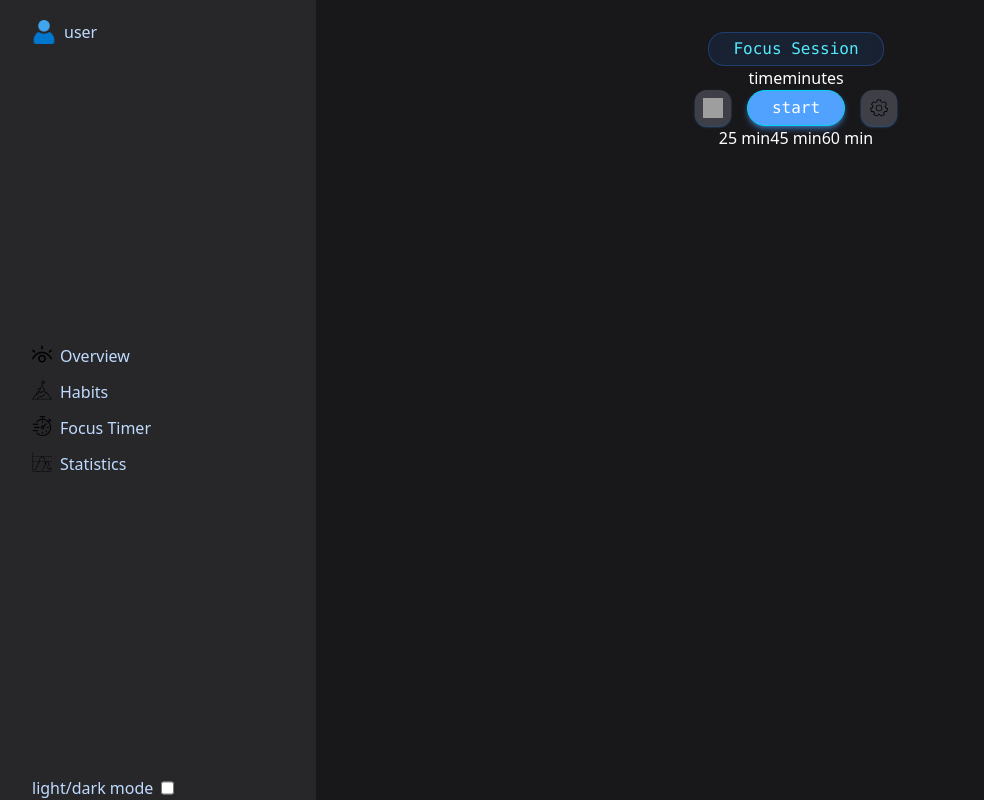
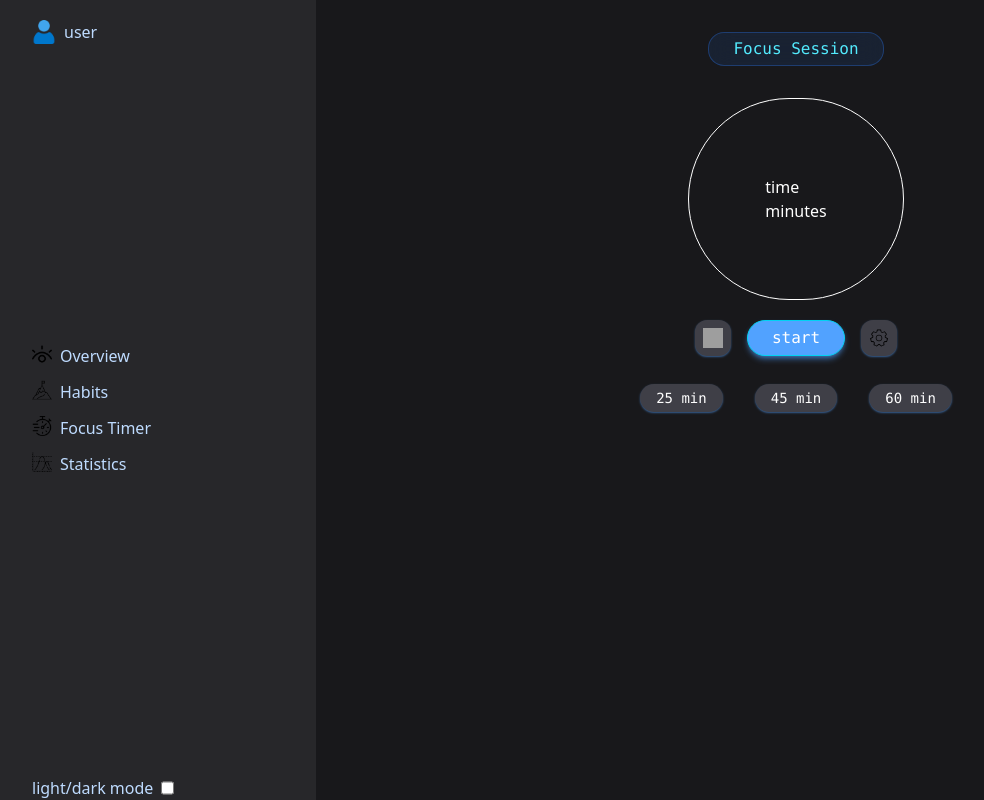
Before and after one commit to nastytolstenkova-hue/portfolio-project, a React (Vite) app: page /focus-timer in a window 1280 px wide. Shown: the whole page, without its empty margins (4-988 px from the left). Built offline with nearby package versions, Linux system fonts and the light colour scheme; grey boxes are pictures that could not be loaded.

Commit message:
designing timer component: bottom part + circle for timer

```diff
--- a/src/components/Timer.tsx
+++ b/src/components/Timer.tsx
@@ -2,22 +2,28 @@ import refresh from '../assets/reload.png';
 import setting from '../assets/gear.png'
 
 export default function Timer(){
+  const designButtonTime = 'font-mono text-sm rounded-full px-4 py-1 w-fit text-white bg-zinc-700 mx-4 shadow-xs shadow-blue-400/50 '
+  const activeButton = ' active:cursor-pointer active:shadow-none  hover:cursor-pointer hover:shadow-md'
   return (
     <div className="">
-      <div className="flex justify-center ">
-        <p>time</p>
-        <p>minutes</p>
+      <div className="flex justify-center my-5">
+        <div className='border p-19 rounded-full'>
+          <p>time</p>
+          <p>minutes</p>
+
+        </div>
+
       </div>
       <div className="flex justify-center ">
-        <button className='rounded-xl bg-zinc-700 shadow-xs shadow-blue-400/50 '><img src={refresh} className="h-5 w-5 m-2"/></button>
-        <button className="font-mono border rounded-full px-6 w-fit text-white bg-blue-400 border-cyan-400 backdrop-blur-md mx-4 shadow-md shadow-blue-400/50
-      ">start</button>
-        <button className='rounded-xl bg-zinc-700 shadow-xs shadow-blue-400/50 '><img src={setting} className="h-5 w-5 m-2"/></button>
+        <button className={`rounded-xl bg-zinc-700 shadow-xs shadow-blue-400/50 ${activeButton} `}><img src={refresh} className="h-5 w-5 m-2"/></button>
+        <button className={`font-mono border rounded-full px-6 w-fit text-white bg-blue-400 border-cyan-400 backdrop-blur-md mx-4 shadow-md shadow-blue-400/50 ${activeButton}
+      `}>start</button>
+        <button className={`rounded-xl bg-zinc-700 shadow-xs shadow-blue-400/50 ${activeButton} `}><img src={setting} className="h-5 w-5 m-2"/></button>
       </div>
-      <div className="flex justify-center ">
-        <button>25 min</button>
-        <button>45 min</button>
-        <button>60 min</button>
+      <div className="flex justify-center my-7">
+        <button className={`${designButtonTime} ${activeButton}`}>25 min</button>
+        <button className={`${designButtonTime} ${activeButton}`}>45 min</button>
+        <button className={`${designButtonTime} ${activeButton}`}>60 min</button>
       </div>
     </div>
   )
--- a/src/pages/FocusTimer.tsx
+++ b/src/pages/FocusTimer.tsx
@@ -3,7 +3,7 @@ import Timer from "../components/Timer"
 export default function FocusTimer(){
   return (
     <div>
-      <h2 className="font-mono border rounded-2xl p-1 px-6 w-fit mx-auto  text-cyan-300 bg-blue-500/10 border-blue-500/30 backdrop-blur-md
+      <h2 className="font-mono border rounded-2xl p-1 px-6 w-fit mx-auto mb-8  text-cyan-300 bg-blue-500/10 border-blue-500/30 backdrop-blur-md
       ">Focus Session</h2>
       <Timer/>
     </div>
```
